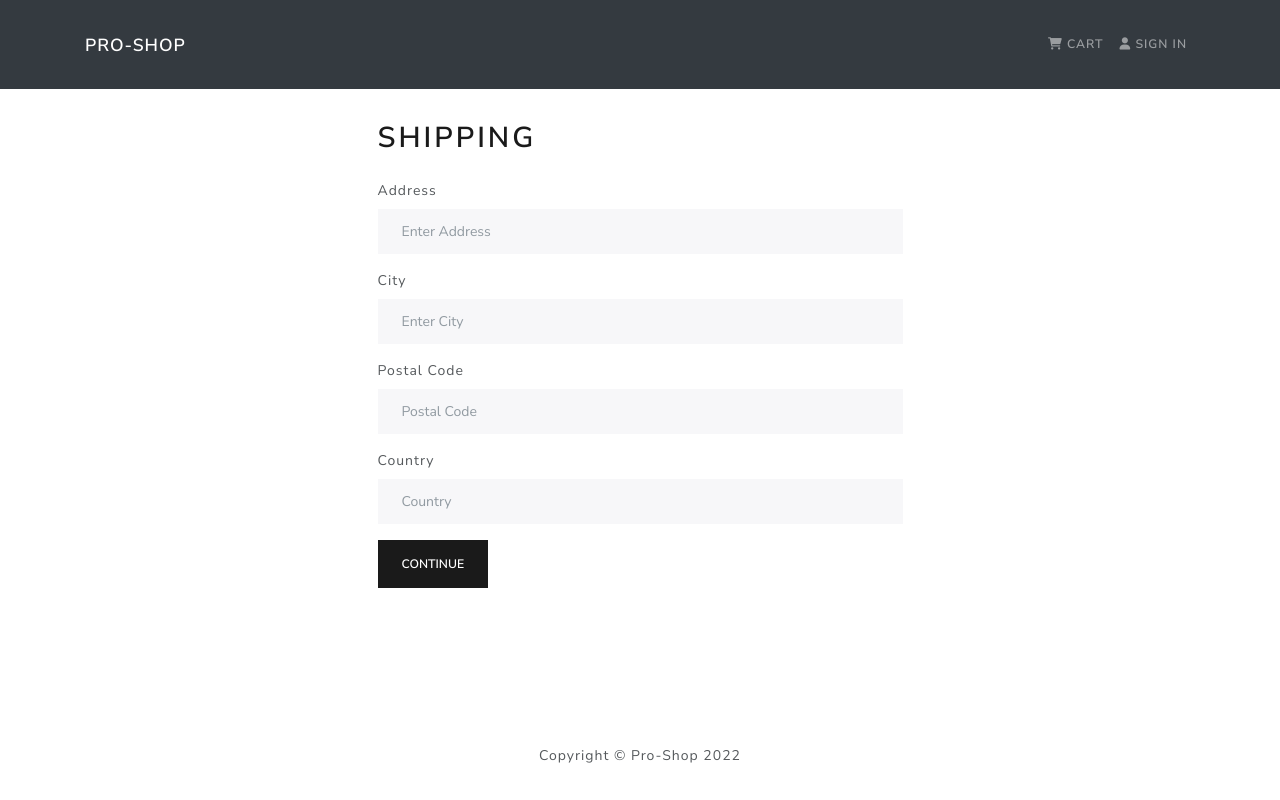
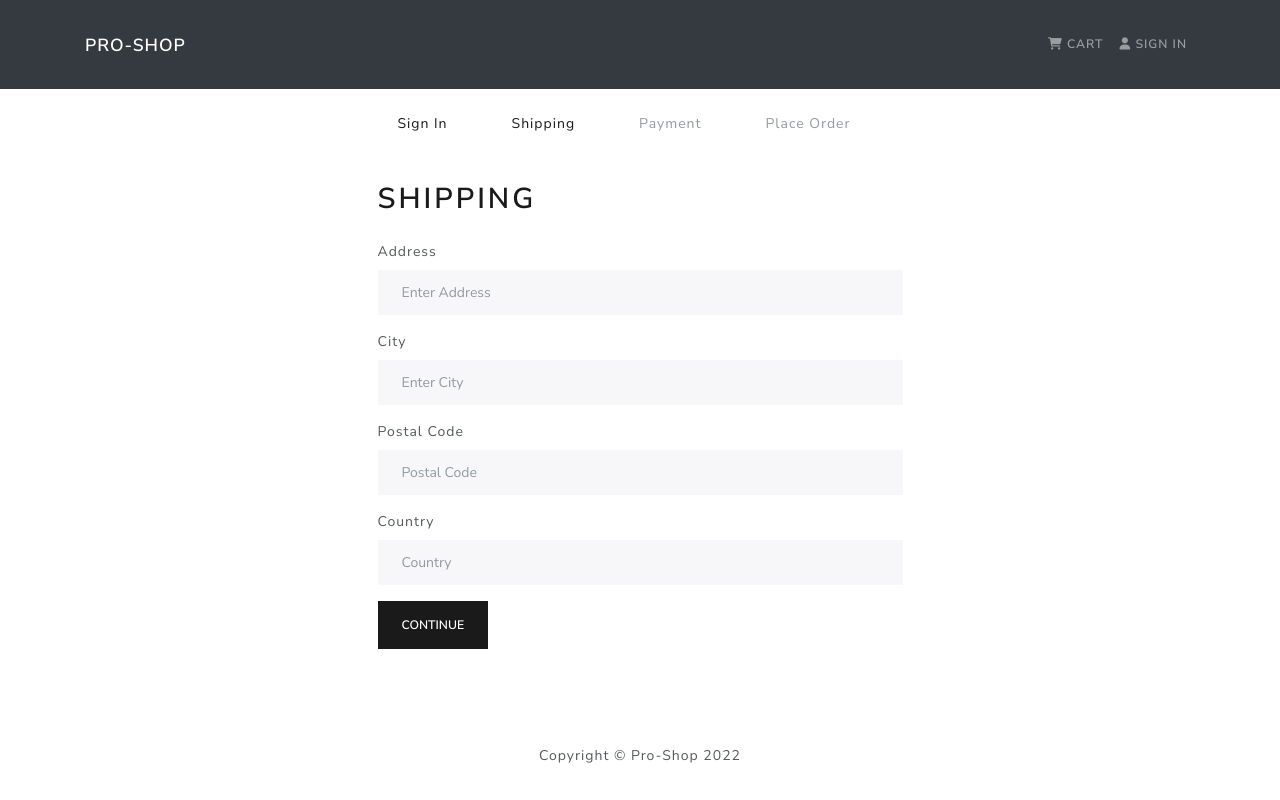
Before and after one commit to tapia1013/ecommern, a React (Create React App) app in the folder frontend/: page /shipping in a window 1280 px wide. Built offline with nearby package versions, Linux system fonts and the light colour scheme.

Commit message:
fixed LinkContainer issue just had to install latest npm package version for it and created bread crumbs/checkout steps

```diff
--- a/frontend/package.json
+++ b/frontend/package.json
@@ -12,7 +12,7 @@
     "react-bootstrap": "^2.3.1",
     "react-dom": "^18.1.0",
     "react-redux": "^8.0.1",
-    "react-router-bootstrap": "^0.25.0",
+    "react-router-bootstrap": "^0.26.1",
     "react-router-dom": "^6.3.0",
     "react-scripts": "5.0.1",
     "redux": "^4.2.0",
--- /dev/null
+++ b/frontend/src/components/CheckoutSteps.js
@@ -0,0 +1,59 @@
+import React from 'react'
+import { Nav } from 'react-bootstrap';
+import { LinkContainer } from 'react-router-bootstrap'
+
+const CheckoutSteps = ({ step1, step2, step3, step4 }) => {
+  return (
+    <Nav className='justify-content-center mb-4'>
+      <Nav.Item>
+        {
+          step1 ? (
+            <LinkContainer to='/login'>
+              <Nav.Link>Sign In</Nav.Link>
+            </LinkContainer>
+          ) : (
+            <Nav.Link disabled>Sign In</Nav.Link>
+          )
+        }
+      </Nav.Item>
+
+      <Nav.Item>
+        {
+          step2 ? (
+            <LinkContainer to='/shipping'>
+              <Nav.Link>Shipping</Nav.Link>
+            </LinkContainer>
+          ) : (
+            <Nav.Link disabled>Shipping</Nav.Link>
+          )
+        }
+      </Nav.Item>
+
+      <Nav.Item>
+        {
+          step3 ? (
+            <LinkContainer to='/payment'>
+              <Nav.Link>Payment</Nav.Link>
+            </LinkContainer>
+          ) : (
+            <Nav.Link disabled>Payment</Nav.Link>
+          )
+        }
+      </Nav.Item>
+
+      <Nav.Item>
+        {
+          step4 ? (
+            <LinkContainer to='/placeorder'>
+              <Nav.Link>Place Order</Nav.Link>
+            </LinkContainer>
+          ) : (
+            <Nav.Link disabled>Place Order</Nav.Link>
+          )
+        }
+      </Nav.Item>
+    </Nav>
+  )
+}
+
+export default CheckoutSteps
--- a/frontend/src/screens/ShippingScreen.js
+++ b/frontend/src/screens/ShippingScreen.js
@@ -3,6 +3,7 @@
 import { Form, Button } from 'react-bootstrap';
 import { useDispatch, useSelector } from 'react-redux';
 import FormContainer from '../components/FormContainer';
+import CheckoutSteps from '../components/CheckoutSteps';
 
 import { saveShippingAddress } from '../actions/cartActions';
 
@@ -31,7 +32,10 @@
 
   return (
     <FormContainer>
+      <CheckoutSteps step1 step2 />
+
       <h1>Shipping</h1>
+
       <Form onSubmit={submitHandler}>
         <Form.Group controlId='address'>
           <Form.Label>Address</Form.Label>
```
Also changed, not shown: package.json (line endings or trailing spaces), 2 other files (tests, documents, lock files or other folders).
